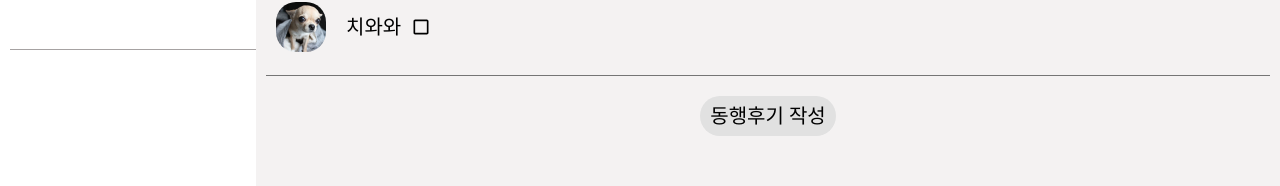
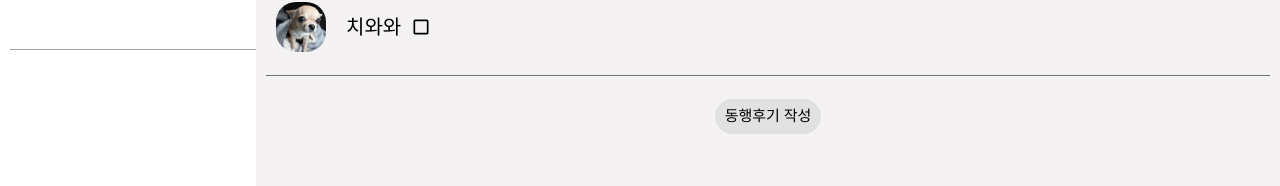
Before and after one commit to MZ-PEOPLE/Tripbuddy-project, a Next.js app: page /chat/chatroom in a window 1280 px wide. Both pictures are taken after a click on the icon 1259 px from the left and 20 px from the top of the page. Shown: the part 384-570 px from the top of the page. Built offline with nearby package versions, Linux system fonts and the light colour scheme.

Commit message:
design:폰트 사이즈 수정

```diff
--- a/components/chatroom/menu/ReviewBtn.module.css
+++ b/components/chatroom/menu/ReviewBtn.module.css
@@ -10,7 +10,7 @@
     background-color: rgb(225, 225, 225);
     border-radius: 20px;
     width: fit-content;
-    font-size: 20px;
+    font-size: 15px;
     padding: 10px;
 
 }
```
